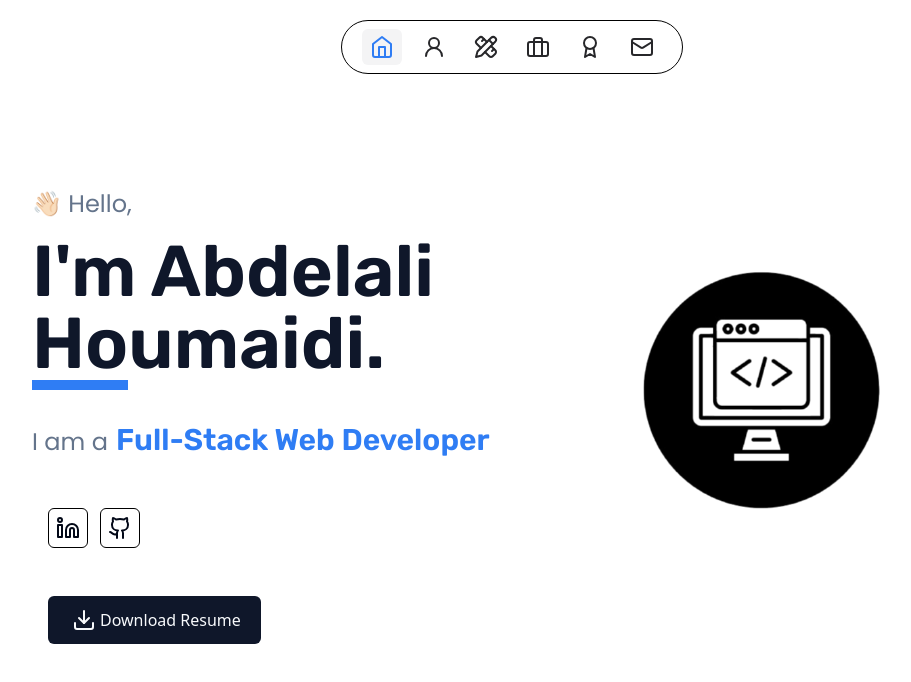
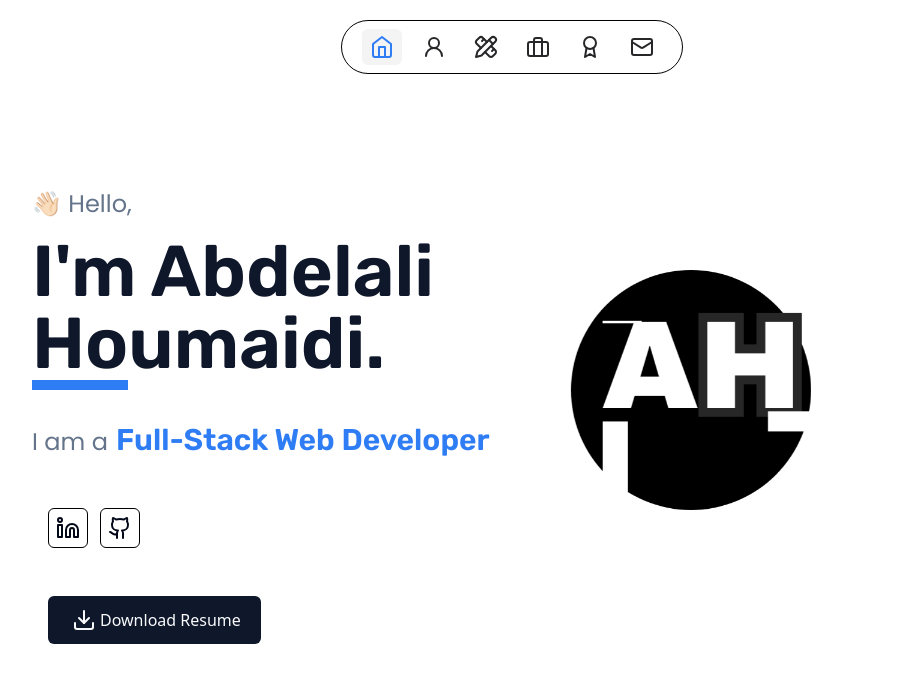
Before and after one commit to Abdali21/abdelali, a Next.js app: page / in a window 1280 px wide. Shown: the top 682 px of the page, without its empty margins (128-1039 px from the left). Built offline with nearby package versions, Linux system fonts and the light colour scheme.

Commit message:
Describe your changes here

```diff
--- a/src/app/layout.tsx
+++ b/src/app/layout.tsx
@@ -20,7 +20,7 @@ export const metadata: Metadata = {
   description: "Welcome to the portfolio website of Abdelali Houmaidi, showcasing projects and skills in web development.",
   icons: {
     icon: [
-      { url: "/profile.png", type: "image/png" },
+      { url: "/logo.png", type: "image/png" },
     ],
   },
 };
--- a/src/components/HeroImage.tsx
+++ b/src/components/HeroImage.tsx
@@ -1,4 +1,4 @@
-import profile from "../../public/profile.png";
+import profile from "../../public/logo.png";
 import Image from "next/image";
 
 const HeroImage = () => {
@@ -9,8 +9,8 @@ const HeroImage = () => {
         alt="logo"
         loading="eager"
         priority
-        height={500}
-        width={500}
+        height={300}
+        width={300}
       />
     </div>
   );
```
Also changed, not shown: public/logo.png (added).
